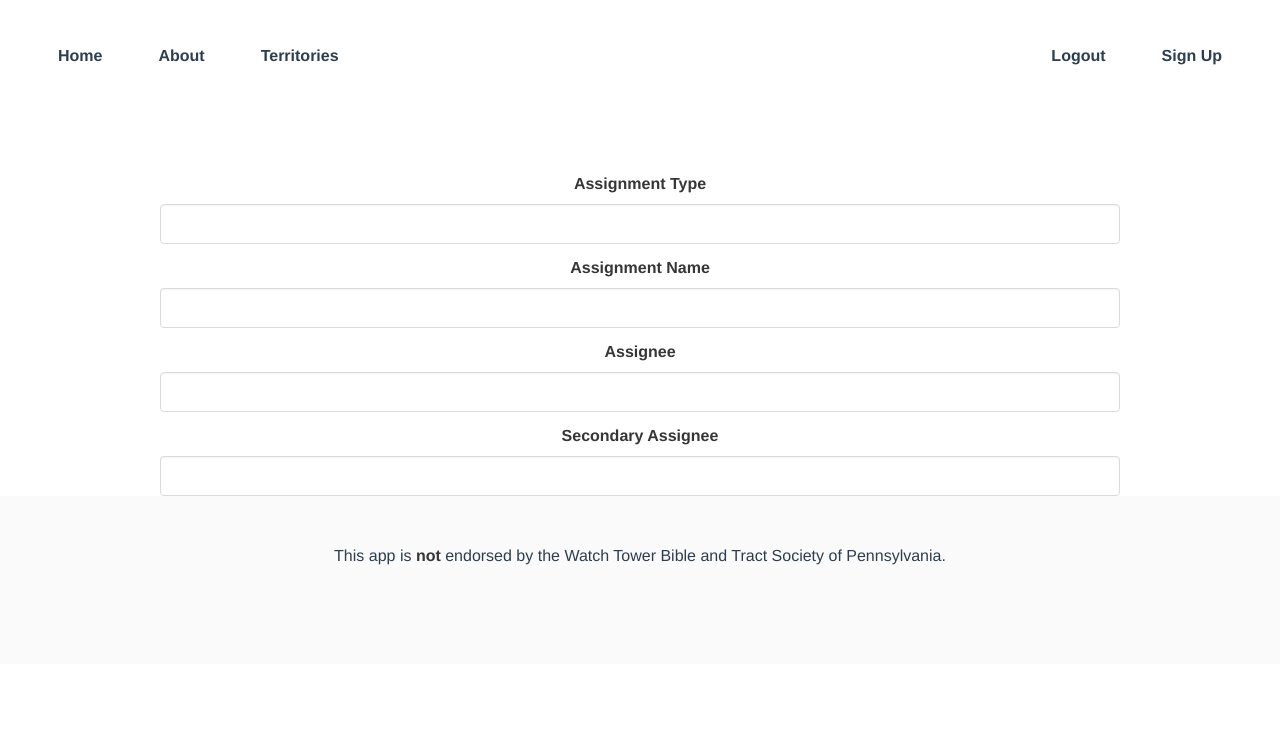
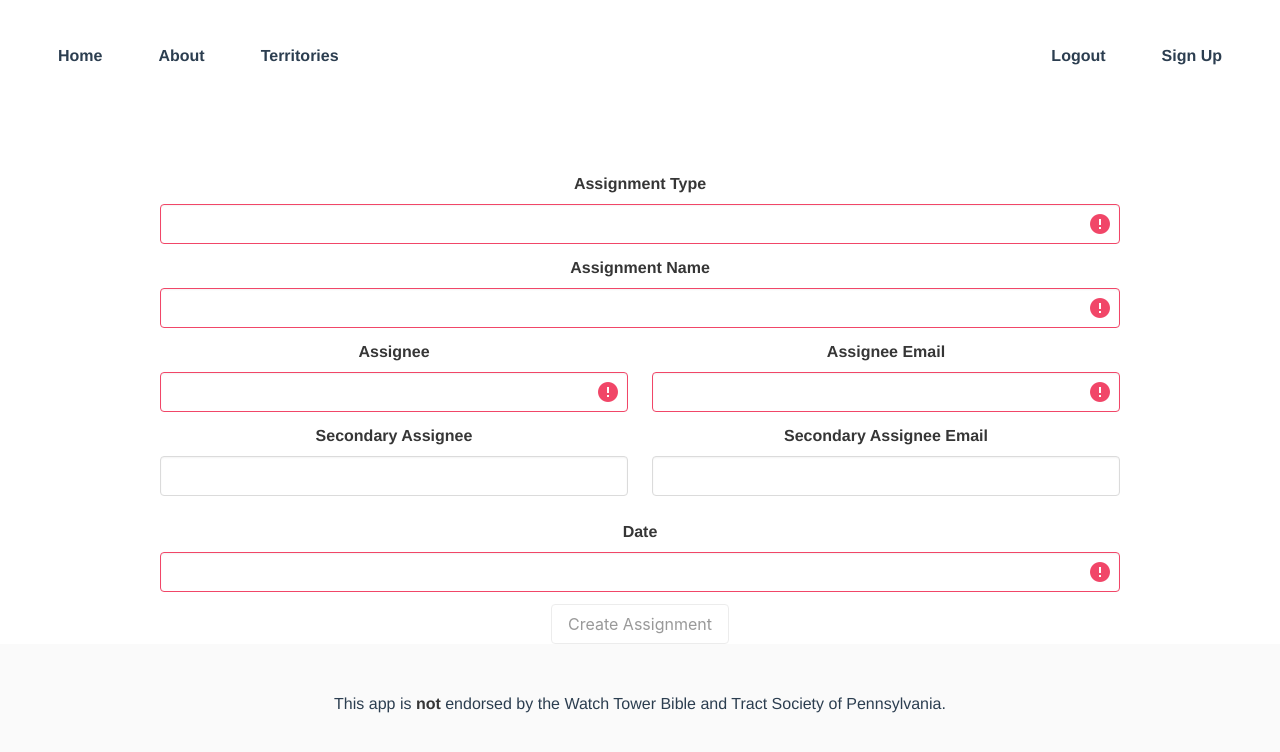
Before and after one commit to basicallysteve/letter-writing, a Vue app: page /new-assignment in a window 1280 px wide. Shown: the top 752 px of the page. Built offline with nearby package versions, Linux system fonts and the light colour scheme; no server answers; the database is empty; sample sign-in values are in the browser's storage.

Commit message:
Finalizing Assignment Form

```diff
--- a/src/components/AssigneeInput.vue
+++ b/src/components/AssigneeInput.vue
@@ -1,5 +1,5 @@
 <template>
-    <b-autocomplete v-model="value" :data="filteredUsers" field="name" open-on-focus></b-autocomplete>
+    <b-autocomplete v-model="value" :data="filteredUsers" field="name" @select="($event)=>{$emit('select', $event)}" open-on-focus></b-autocomplete>
 </template>
 <script>
 import firebase from "../mixins/firebase.mixin";
--- a/src/mixins/assignments.mixin.js
+++ b/src/mixins/assignments.mixin.js
@@ -7,7 +7,6 @@ export default {
             let db = firebase.firestore();
             let ref = db.collection("/assignment-types");
             for await(let item of queries){
-                console.log(item);
                 ref[item.name](...item.params)
             }
             let assignmentTypesSnapshot = await ref.get();
--- a/src/mixins/firebase.mixin.js
+++ b/src/mixins/firebase.mixin.js
@@ -23,7 +23,6 @@ export default {
             let db = firebase.firestore();
             let ref = db.collection("/users");
             for await(let item of queries){
-                console.log(item);
                 ref[item.name](...item.params)
             }
             let usersSnapshot = await ref.get();
--- a/src/views/NewAssignmentForm.vue
+++ b/src/views/NewAssignmentForm.vue
@@ -1,17 +1,37 @@
 <template>
 <div  style="width: 75%; margin: auto;">
-    <b-field label="Assignment Type">
-        <assignment-type-input v-model="assignmentType" />
+    <b-field label="Assignment Type" :type="{'is-danger': !validType}">
+        <assignment-type-input v-model="assignment.type.name" @select="selectType"/>
     </b-field>
-    <b-field label="Assignment Name">
-        <b-input />
+    <b-field label="Assignment Name" :type="{'is-danger': !validName}">
+        <b-input v-model="assignment.name" />
     </b-field>
-    <b-field label="Assignee">
-        <assignee-input :congregation_id="user.congregation_id" v-model="assignee"/>
+    <div class="columns">
+        <div class="column">
+            <b-field label="Assignee" :type="{'is-danger': !validAssignee}">
+                <assignee-input :congregation_id="user.congregation_id" v-model="assignment.assignee" @select="selectAssigneeEmail"/>
+            </b-field>
+            <b-field label="Secondary Assignee">
+                <assignee-input :congregation_id="user.congregation_id" v-model="assignment.assignee2" @select="selectAssignee2Email" />
+            </b-field>
+        </div>
+        <div class="column">
+            <b-field label="Assignee Email" :type="{'is-danger': !validAssigneeEmail }">
+                <b-input type="email" v-model="assignment.assignee_email"/>
+            </b-field>
+
+            <b-field label="Secondary Assignee Email">
+                <b-input type="email" v-model="assignment.assignee2_email"/>
+            </b-field>
+        </div>
+    </div>
+
+
+    <b-field label="Date" :type="{'is-danger': !validDate}">
+        <b-datepicker v-model="assignment.date" editable />
     </b-field>
-    <b-field label="Secondary Assignee">
-        <assignee-input :congregation_id="user.congregation_id" v-model="assignee2" />
-    </b-field>
+
+    <b-button :disabled="!validAssignment">Create Assignment</b-button>
 </div>
 </template>
 <script>
@@ -22,12 +42,40 @@ export default {
         AssigneeInput,
         AssignmentTypeInput
     },
-
+    computed: {
+        validAssignee(){
+            return this.assignment.assignee != ''
+        },
+        validAssigneeEmail(){
+            return this.assignment.assignee_email != ''
+        },
+        validAssignment(){
+            return this.validAssignee && this.validAssigneeEmail && this.validName && this.validDate && this.validType
+        },
+        validDate(){
+            return this.assignment.date != null
+        },
+        validName(){
+            return this.assignment.name != null && this.assignment.name != ''
+        },
+        validType(){
+            return this.assignment.type.assignment_type_id != null
+        }
+    },
     data(){
         return {
-            assignmentType: "",
-            assignee: "",
-            assignee2: ""
+            assignment: {
+                name: "",
+                type: {
+                    name: ""
+                },
+                assignee: "",
+                assignee_email: "",
+                assignee2_email: "",
+                assignee2: "",
+                date: null,
+                confirmed: false
+            },
         }
     },
     props: {
@@ -37,6 +85,18 @@ export default {
                 return {}
             }
         }
+    },
+    methods: {
+        selectAssigneeEmail(assignee){
+            this.assignment.assignee_email = assignee.email;
+        },
+        selectAssignee2Email(assignee){
+            this.assignment.assignee2_email = assignee.email;
+        },
+        selectType(type){
+            this.assignment.type = type;
+        },
+
     }
 
 }
```
